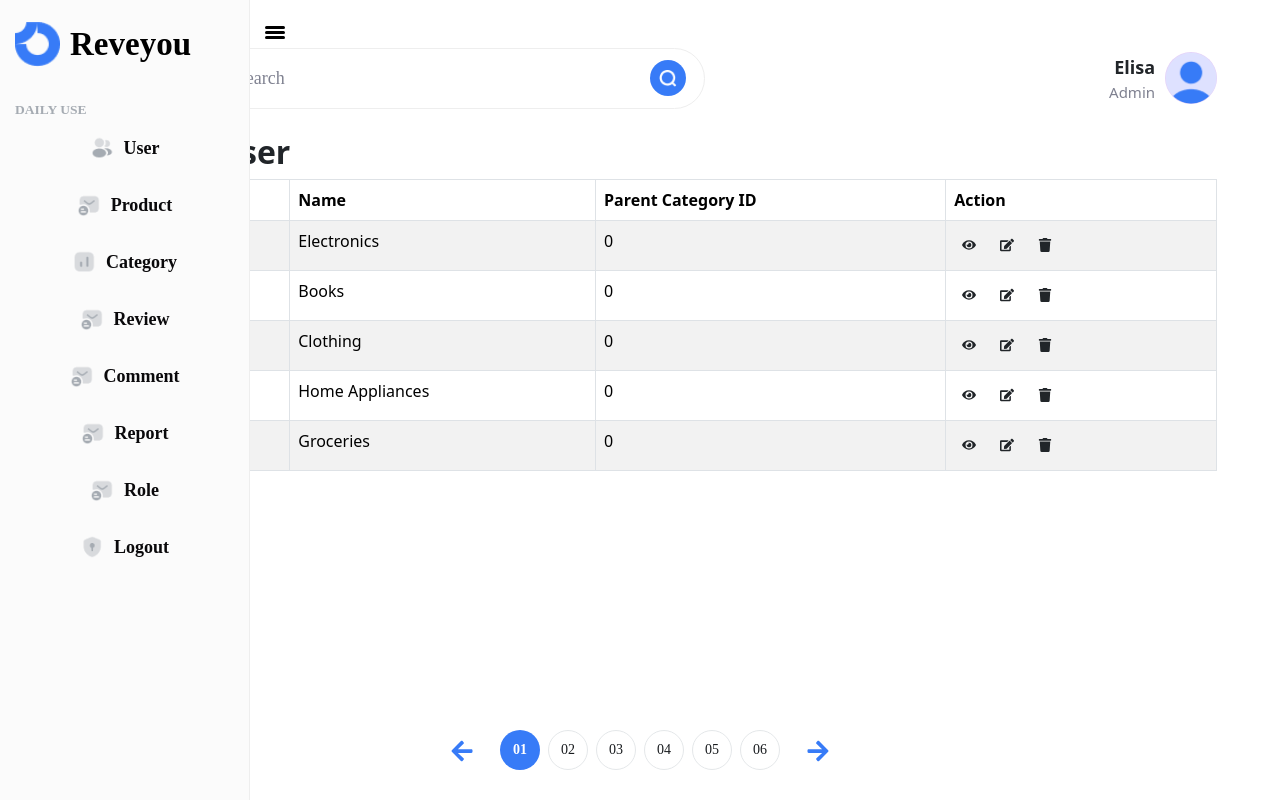
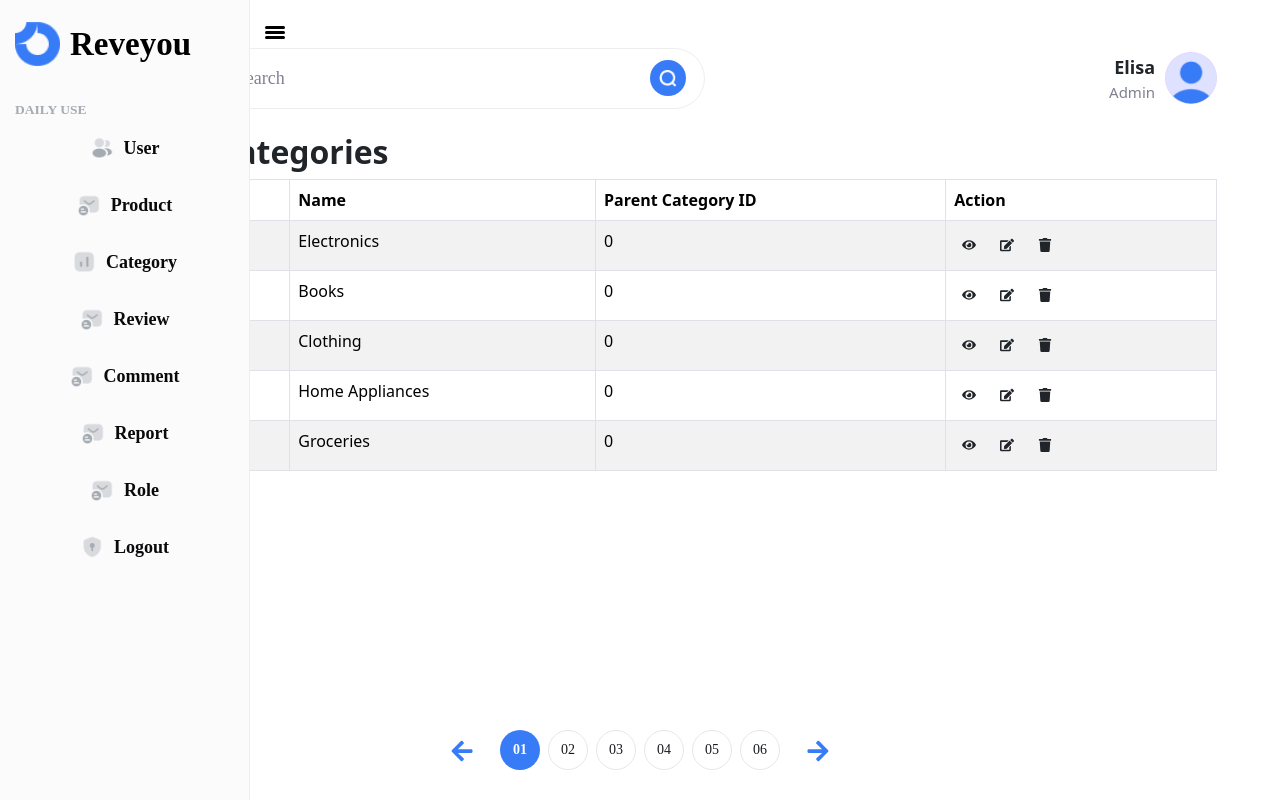
Before and after one commit to saraabdelrhman/admin-wallyt, a React (Create React App) app: page /category in a window 1280 px wide. Built offline with nearby package versions, Linux system fonts and the light colour scheme; no server answers.

Commit message:
h2 edited

```diff
--- a/src/components/Category.js
+++ b/src/components/Category.js
@@ -112,7 +112,7 @@ const Category = () => {
           </img>
         </Col>
       </Row>
-<h2 className='fw-bold'>User</h2>
+<h2 className='fw-bold'>Categories</h2>
 
       {/* Category Table */}
       <Table responsive="md" striped bordered hover className="category-table">
--- a/src/components/Role.js
+++ b/src/components/Role.js
@@ -108,7 +108,7 @@ const Role = () => {
         </img>
       </Col>
     </Row>
-<h2 className='fw-bold'>Comments</h2>
+<h2 className='fw-bold'>Roles</h2>
       {/* Roles Table */}
       <Table responsive="md" striped bordered hover className="product-table">
         <thead className="bg-dark text-white">
```
